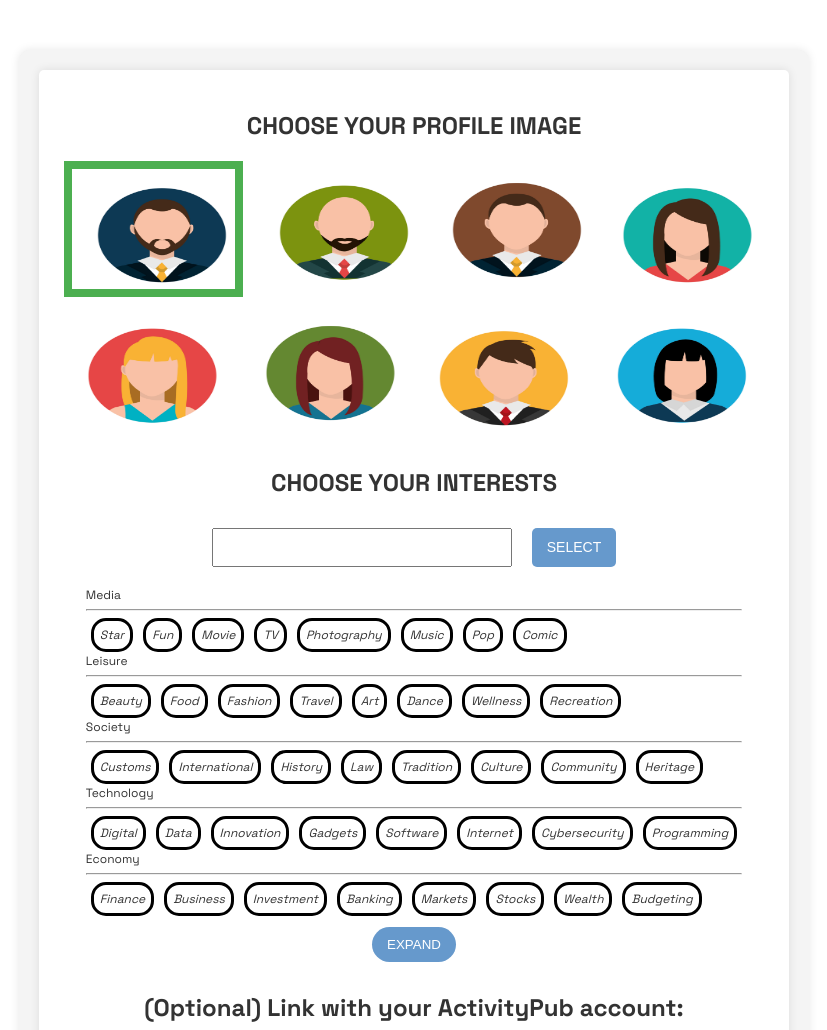
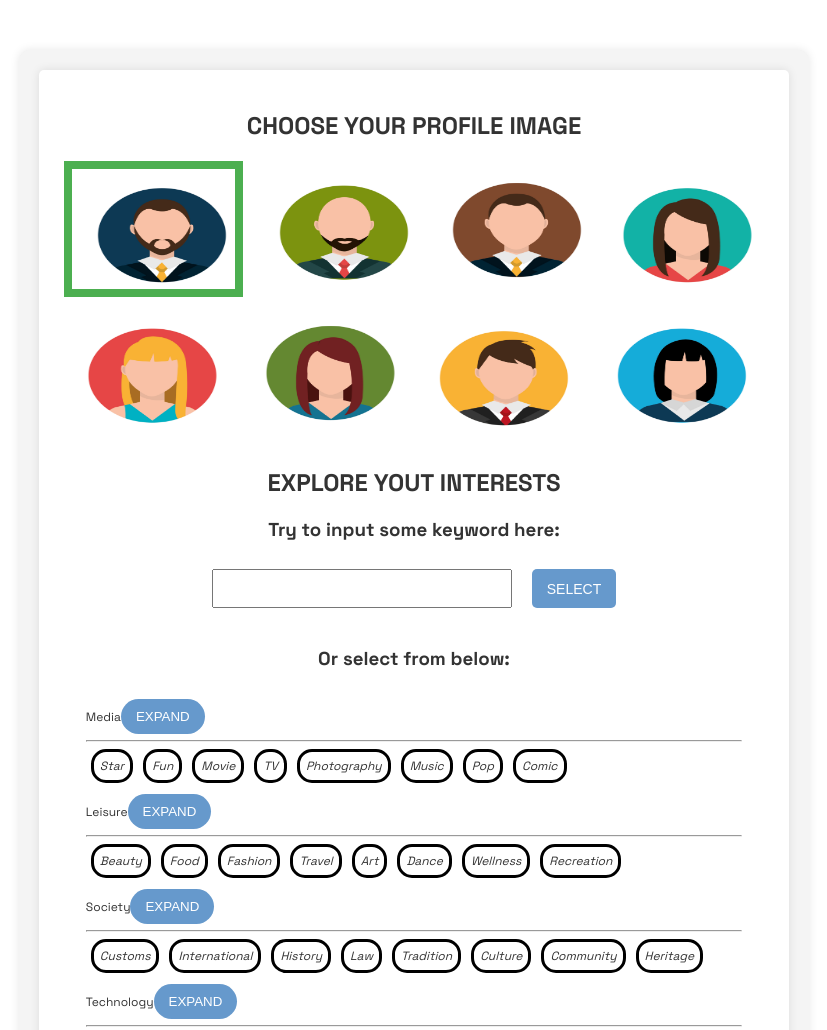
Before and after one commit to XSiling/CSE210-Project, a website with bundled scripts: page src/view/interests.html in a window 1280 px wide. Shown: the top 1030 px of the page, without its empty margins (226-1053 px from the left). Built offline with nearby package versions, Linux system fonts and the light colour scheme; no server answers.

Commit message:
update interests

```diff
--- a/src/components/account.js
+++ b/src/components/account.js
@@ -1,3 +1,5 @@
+import { flaskApikey, nodeApikey } from "../api/api";
+
 export function renderFollowerRecommendation(recommendationData) {
   const card = document.createElement('section');
   card.className = 'follower-card';
--- a/src/components/interests.js
+++ b/src/components/interests.js
@@ -178,7 +178,7 @@ export function createInterestsButtons(){
 
         let containerLabel = document.createElement("div");
         containerLabel.setAttribute("class", "interestsContainerLabel");
-        containerLabel.innerHTML = interestsCategory[line] + "<hr>";
+        containerLabel.innerHTML = interestsCategory[line] + '<button type="button" class="containerButton">EXPAND</button><hr>';
         container1.appendChild(containerLabel);
 
         interestsData[line].forEach(radioText=>{
@@ -336,6 +336,9 @@ async function fetchUserData() {
 }
 
 
+/**
+ * configuration step 1 - let the users select interests by datalist or checkboxes.
+ */
 function loadStepInterests(){
     const interestsStep = document.getElementById("form-interests");
     const profileimgStep = document.getElementById("form-profile-img");
@@ -348,6 +351,9 @@ function loadStepInterests(){
 
 }
 
+/**
+ * configuration step 2 - let the users choose the profile img.
+ */
 function loadStepProfileImg(){
     //debugger;
     const interestsStep = document.getElementById("form-interests");
@@ -359,6 +365,9 @@ function loadStepProfileImg(){
     document.getElementById("nextPageButton").onclick = loadStepMastodonAccount;
 }
 
+/**
+ * configuration step 3 - let the users input the mastodon account
+ */
 function loadStepMastodonAccount(){
     const interestsStep = document.getElementById("form-interests");
     const profileimgStep = document.getElementById("form-profile-img");
@@ -370,7 +379,11 @@ function loadStepMastodonAccount(){
 
 }
 
-// Call when the interests page is loaded
+
+/**
+ * initialize the interests page structure and functions
+ * Call when the interests page is loaded
+ */
 document.addEventListener("DOMContentLoaded", ()=>{
     if (window.location.href.includes('interests.html')) {
         createInterestsButtons();
--- a/src/style/styles.css
+++ b/src/style/styles.css
@@ -221,6 +221,7 @@ i {
   display:flex;
   flex-direction:row;
   justify-content: center;
+  text-align: center;
 }
 
 .interestsRadio{
@@ -307,8 +308,19 @@ i {
   border-radius: 5px;
 }
 
+.containerLabelButton{
+  font-size:10px;
+
+}
+
+
 .button-wrapper{
   text-align: center;
+}
+
+.centerDiv{
+  text-align:center;
+  float:center;
 }
 
 #expandButton{
--- a/src/view/interests.html
+++ b/src/view/interests.html
@@ -77,23 +77,28 @@
             <div id="form-interests">
               <div>
                 <div id="headChoosePage">
-                  <h2>CHOOSE YOUR INTERESTS</h2>
+                  <h2>EXPLORE YOUT INTERESTS</h2>
                 </div>
+
+
+                <div class="centerDiv"><h3>Try to input some keyword here:</h3></div>
 
                 <div id="form-interests-textinput">
                   <input type="text" list="interestsTextList" name="interestsText" id="interestsText" />
+                  <button
+                  id="interestsTextButton"
+                  type="button">
+                  SELECT
+                  </button>
                   <datalist id="interestsTextList">
 
                   </datalist>
-                  <button
-                    id="interestsTextButton"
-                    type="button"
-                  >
-                    SELECT
-                  </button>
+
                   <input type="hidden" id="username" name="username" value="user1" />
                 </div>
                 <div id="interests">
+                  <div class="centerDiv"><h3>Or select from below:</h3></div>
+
                   <div id="interestsButtons"></div>
                   <div class="button-wrapper">
                     <button type="button" id="expandButton">EXPAND</button>
```
